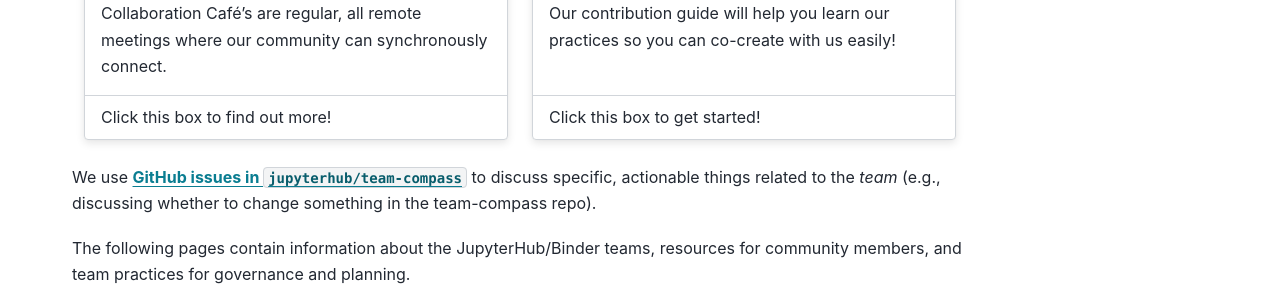
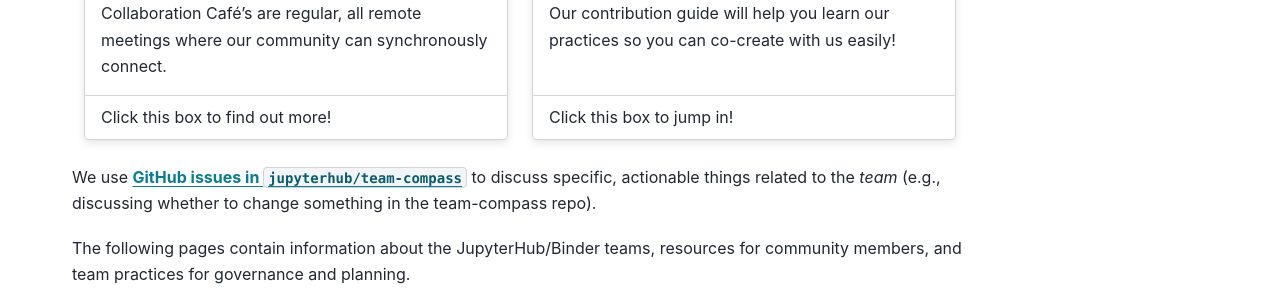
Before and after one commit to jupyterhub/team-compass, a Sphinx documentation site: the page built from docs/index.md, in a window 1280 px wide and 900 px high. Shown: the part 342-642 px from the top of the window. Built offline with Sphinx 7.4.7 and the PyData theme 0.15.4, drawn with Linux system fonts in a browser that asks for light colours; the version number could not be read and is left out.

Commit message:
fix duplicated phrasing

`````diff
--- a/docs/index.md
+++ b/docs/index.md
@@ -24,7 +24,7 @@ Click this box to find out more!
 
 Our contribution guide will help you learn our practices so you can co-create with us easily!
 +++
-Click this box to get started!
+Click this box to jump in!
 ```
 
 ````
`````
